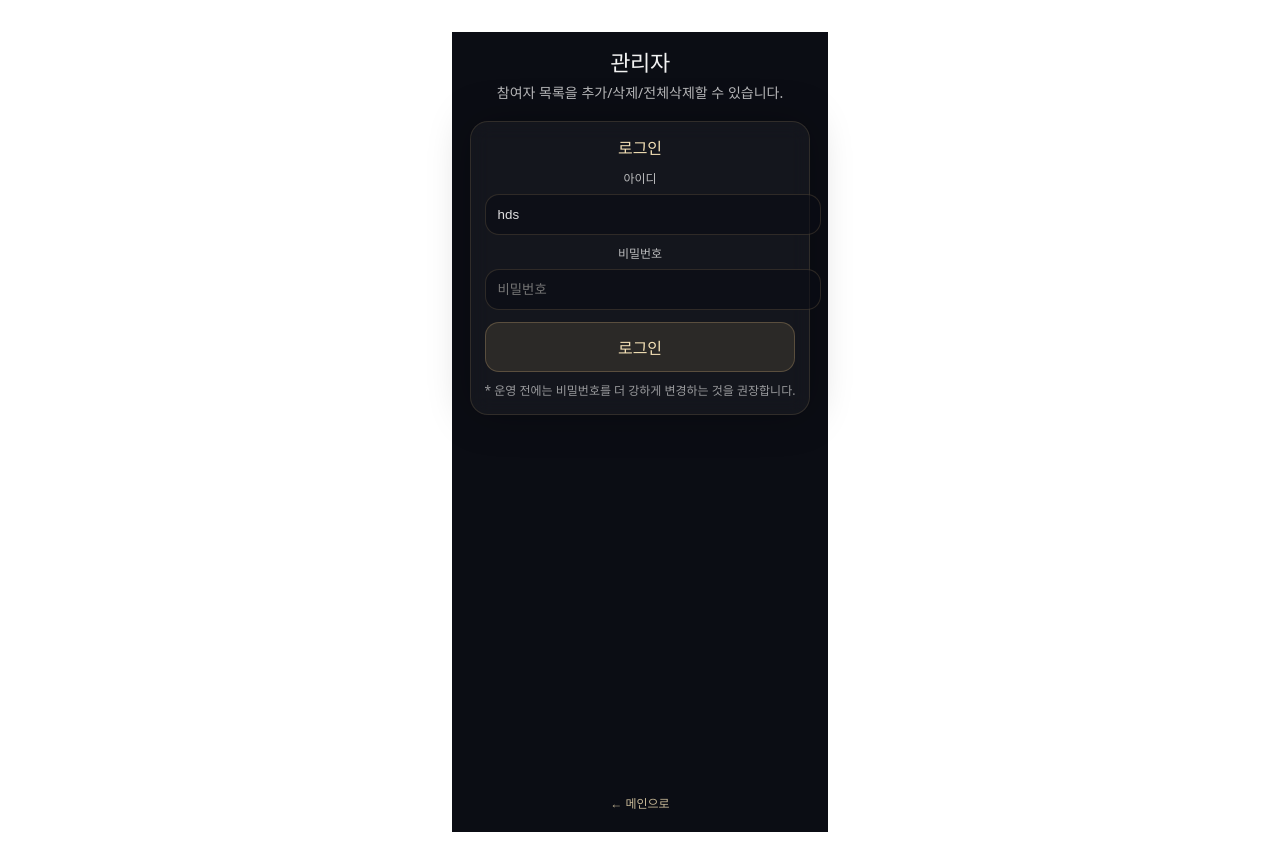
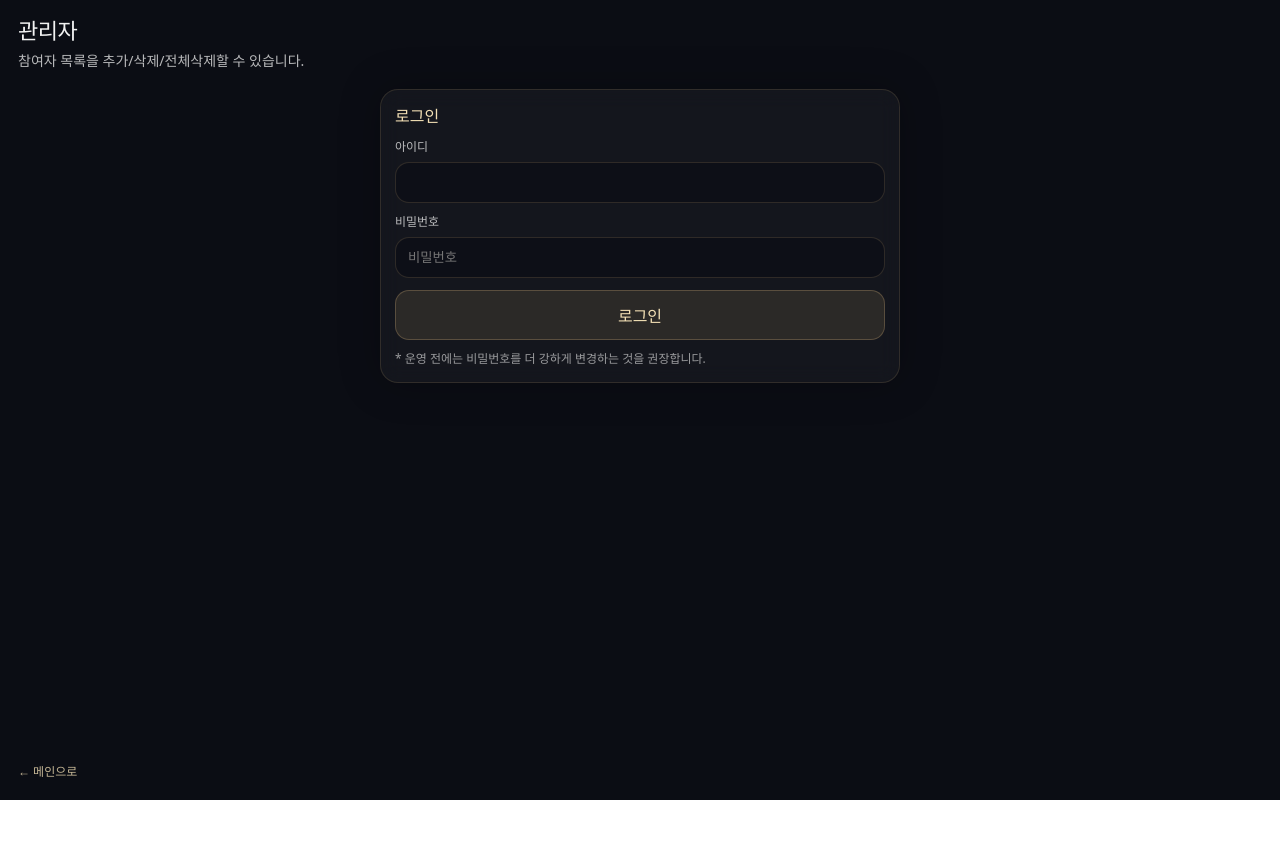
Before and after one commit to LaCovLoid/Alumni-Attendance, a Vue app: page /admin in a window 1280 px wide. After the commit the page ends 800 px from the top, so only its background shows below. Built offline with nearby package versions, Linux system fonts and the light colour scheme; the HTML template or start-up script is replaced by a standard one.

Commit message:
메인화면 및 로그인페이지 디자인 수정

```diff
--- a/src/components/AdminPanel.vue
+++ b/src/components/AdminPanel.vue
@@ -4,7 +4,7 @@
       <h2 class="h2">로그인</h2>
 
       <label class="label">아이디</label>
-      <input class="input" v-model.trim="id" placeholder="예: hds" autocomplete="username" />
+      <input class="input" v-model.trim="id" placeholder="" autocomplete="username" />
 
       <label class="label">비밀번호</label>
       <input
@@ -75,7 +75,7 @@ import { useParticipants } from "@/composables/useParticipants";
 const auth = useAuthStore();
 const { rows, loading, error, refresh } = useParticipants();
 
-const id = ref("hds");
+const id = ref("");
 const pw = ref("");
 const newName = ref("");
 
--- a/src/style.css
+++ b/src/style.css
@@ -58,12 +58,6 @@ button:focus-visible {
   padding: 2em;
 }
 
-#app {
-  max-width: 1280px;
-  margin: 0 auto;
-  padding: 2rem;
-  text-align: center;
-}
 
 @media (prefers-color-scheme: light) {
   :root {
@@ -77,3 +71,21 @@ button:focus-visible {
     background-color: #f9f9f9;
   }
 }
+
+html, body, #app {
+  width: 100%;
+  height: 100%;
+  margin: 0;
+  padding: 0;
+}
+
+*,
+*::before,
+*::after {
+  box-sizing: border-box;
+}
+
+/* 앱 배경을 페이지랑 맞추기 */
+body {
+  background: #0b0d14;
+}
```
